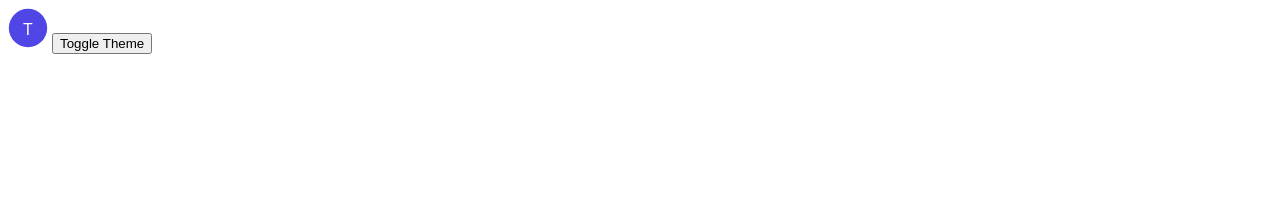
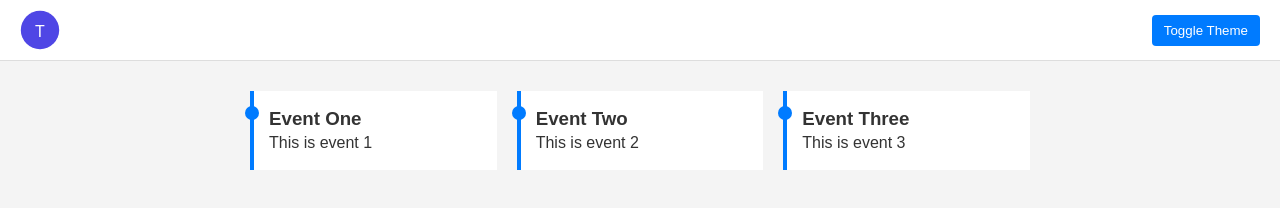
Before and after one commit to Abishekrz/dataart_javascript_school_assignments, a plain HTML site: page index.html in a window 1280 px wide. Drawn offline with Linux system fonts and the light colour scheme.

Commit message:
Added style.css and updates in index.html

```diff
--- a/index.html
+++ b/index.html
@@ -3,17 +3,35 @@
 <head>
 <meta charset="UTF-8"/>
 <meta name='viewport' content="width=device-width, initial-scale=1.0">
+<link rel="stylesheet" href="style.css">
 <title>TimeLine</title>
 </head>
 <body>
 <header>
 <img src="logo.svg">
-<button>Toggle Theme</button></header>
+<button class="b1">Toggle Theme</button></header>
 <nav></nav>
 <main>
-<section id="timeline"></section>
-<div id="modal"></div>
-<main><article><figure></figure></article></main>
+<section class="timeline">
+    <div class="event">
+      <h3>Event One</h3>
+      <p>This is event 1</p>
+    </div>
+    <div class="event">
+      <h3>Event Two</h3>
+      <p>This is event 2</p>
+    </div>
+    <div class="event">
+      <h3>Event Three</h3>
+      <p>This is event 3</p>
+    </div>
+</section>
+
+<main><article><figure>
+</figure></article></main>
+<div id="modal">
+    <p>Modal content here...</p>
+</div>
 </body>
 
 </html>
--- /dev/null
+++ b/style.css
@@ -0,0 +1,73 @@
+* {
+  box-sizing: border-box;
+  margin: 0;
+  padding: 0;
+}
+body {
+  font-family: Arial, sans-serif;
+  background: #f4f4f4;
+  color: #333;
+  line-height: 1.4;
+}
+header {
+  display: flex;
+  justify-content: space-between;
+  align-items: center;
+  padding: 10px 20px;
+  background: #fff;
+  border-bottom: 1px solid #ddd;
+}
+header img {
+  height: 40px;
+}
+header .b1 {
+  background: #007bff;
+  color: white;
+  border: none;
+  padding: 8px 12px;
+  cursor: pointer;
+  border-radius: 4px;
+}
+.timeline {
+  display: flex;
+  flex-direction: column;
+  gap: 20px;
+  max-width: 800px;
+  margin: 20px auto;
+  padding: 10px;
+}
+.timeline .event {
+  background: white;
+  padding: 15px;
+  border-left: 4px solid #007bff;
+  position: relative;
+}
+.timeline .event::before {
+  content: "";
+  position: absolute;
+  left: -9px;
+  top: 15px;
+  width: 14px;
+  height: 14px;
+  background: #007bff;
+  border-radius: 50%;
+}
+#modal {
+  display: none;
+  position: fixed;
+  inset: 0;
+  background: rgba(0,0,0,0.5);
+  justify-content: center;
+  align-items: center;
+}
+@media (min-width: 768px) {
+  .timeline {
+    display: grid;
+    grid-template-columns: repeat(2, 1fr);
+  }
+}
+@media (min-width: 1024px) {
+  .timeline {
+    grid-template-columns: repeat(3, 1fr);
+  }
+}
```
